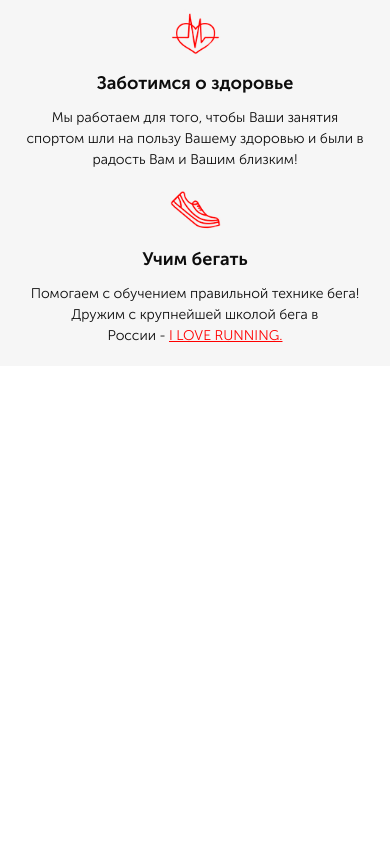
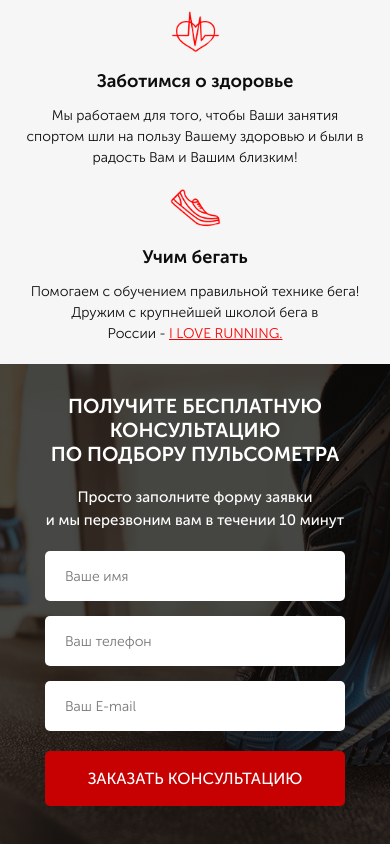
Before and after one commit to Dxdpipka666/RunSmart, a plain HTML site: page index.html in a window 390 px wide. Shown: the part 841-1685 px from the top of the page. Before the commit the page ends 1207 px from the top, so only its background shows below. Drawn offline with Linux system fonts and the light colour scheme.

Commit message:
Add section consultation and optAdd section consultation and o

```diff
--- a/index.html
+++ b/index.html
@@ -57,7 +57,7 @@
     </section>
     <section class="advantages">
       <div class="container">
-        <div class="advantages__header">НАШИ ПРЕИМУЩЕСТВА</div>
+        <h2 class="title">НАШИ ПРЕИМУЩЕСТВА</h2>
         <div class="advantages__wrapper">
           <div class="advantages__elemets">
             <img src="icons/cup.png" alt="cup" />
@@ -92,5 +92,28 @@
         </div>
       </div>
     </section>
+    <section class="consultation">
+      <div class="container">
+        <h2 class="title title_left">
+          Получите бесплатную консультацию <br />
+          по подбору пульсометра
+        </h2>
+        <div class="consultation__descr">
+          Просто заполните форму заявки <br />
+          и мы перезвоним вам в течении 10 минут
+        </div>
+        <form class="feed-form" action="#">
+          <input name="name" required placeholder="Ваше имя" type="text" />
+          <input
+            name="phone"
+            required
+            placeholder="Ваш телефон"
+            type="number"
+          />
+          <input name="email" required placeholder="Ваш E-mail" type="email" />
+          <button class="button button_submit">заказать кОНСУЛЬТАЦИЮ</button>
+        </form>
+      </div>
+    </section>
   </body>
 </html>
--- /dev/null
+++ b/sass/base/_input.sass
@@ -0,0 +1,13 @@
+*
+    input[type="number"]::-webkit-outer-spin-button,
+    input[type="number"]::-webkit-inner-spin-button
+        -webkit-appearance: none
+
+    input[type='number'],
+    input[type="number"]:hover,
+    input[type="number"]:focus
+        appearance: none
+        -moz-appearance: textfield
+    &:hover
+        outline: 0
+        outline-offset: 0
--- a/sass/base/_media.sass
+++ b/sass/base/_media.sass
@@ -77,7 +77,19 @@
         &__descr
             font-size: 20px
             margin-top: 10px
-
+    .consultation
+        padding: 30px 0 30px 0
+        min-height: 480px
+        &__descr
+            margin-top: 20px
+            text-align: center
+    .title
+        &_left
+            text-align: center
+            font-size: 25px
+    .feed-form
+        margin: 0 auto
+        margin-top: 20px
 @media (max-width: 575px)
     .header
         display: block
@@ -88,15 +100,16 @@
             top: 15px
             right: 15px
         &__official
-            margin-top: 40px
+            display: none
     .promo
         height: 550px
         &__header
             font-size: 30px
+            margin-top: 45px
         &__subheader
             font-size: 15px
         &__icons
-            margin-top: 25px
+            margin-top: 75px
             width: 370px
             justify-content: center
         &__icon
@@ -126,3 +139,12 @@
         &__descr
             margin-top: 10px
             font-size: 14px
+    .consultation
+        &__descr
+            margin-top: 20px
+            text-align: center
+            font-size: 15px
+        .title
+            &_left
+                text-align: center
+                font-size: 20px
--- a/sass/blocks/_advantages.sass
+++ b/sass/blocks/_advantages.sass
@@ -3,10 +3,6 @@
     padding: 69px 0 81px 0px
     background-color: #f6f6f6
     color: #0d0d0d
-    &__header
-        font-size: 30px
-        font-weight: bold
-        text-align: center
 
     &__wrapper
         margin-top: 65px
--- a/sass/blocks/_buttons.sass
+++ b/sass/blocks/_buttons.sass
@@ -15,3 +15,7 @@
         height: 50px
         font-size: 16px
         text-align: center
+    &_submit
+        width: 100%
+        height: 55px
+        font-size: 16px
--- /dev/null
+++ b/sass/blocks/_consultation.sass
@@ -0,0 +1,10 @@
+.consultation
+    min-height: 680px
+    padding: 100px 0 92px 0
+    background: url('../../img/bg2.jpg') center (center/cover) no-repeat
+    &__descr
+        margin-top: 80px
+        font-size: 20px
+        font-weight: 500
+        text-align: left
+        color: #fff
--- /dev/null
+++ b/sass/blocks/_forms.sass
@@ -0,0 +1,21 @@
+.feed-form
+    margin-top: 36px
+    display: flex
+    flex-direction: column
+    width: 300px
+    input
+        height: 50px
+        margin-bottom: 15px
+        border-radius: 5px
+        background-color: #fff
+        border: none
+        padding: 0 20px
+        font-size: 14px
+        font-weight: 300
+        text-align: left
+        color: #4b4b4b
+        &:nth-child(3)
+            margin-bottom: 20px
+        // &:hover
+        //     outline: 0
+        //     outline-offset: 0
--- a/sass/blocks/_promo.sass
+++ b/sass/blocks/_promo.sass
@@ -34,9 +34,11 @@
             display: block
             margin: 0 auto
             margin-bottom: 20px
-    &__icon:last-child
-        img
-            margin-bottom: 23px
+            &:last-child
+                margin-bottom: 23px
+    // &__icon:last-child
+    //     img
+    //         margin-bottom: 23px
     &__link
         font-size: 16px
         font-weight: 500
--- /dev/null
+++ b/sass/blocks/_titles.sass
@@ -0,0 +1,9 @@
+.title
+    font-size: 30px
+    font-weight: bold
+    text-align: center
+    text-transform: uppercase
+    &_left
+        font-size: 36px
+        text-align: left
+        color: #fff
--- a/sass/blocks/style.sass
+++ b/sass/blocks/style.sass
@@ -7,6 +7,10 @@
 @import "../blocks/header"
 @import "../blocks/buttons"
 @import "../blocks/advantages"
+@import "../blocks/consultation"
+@import "../blocks/titles"
+@import "../blocks/forms"
+@import "../base/input"
 @import "../base/media"
 
 .container
```
Also changed, not shown: css/blocks/style.min.css, img/bg2.jpg (renamed from img/bg2.png).
